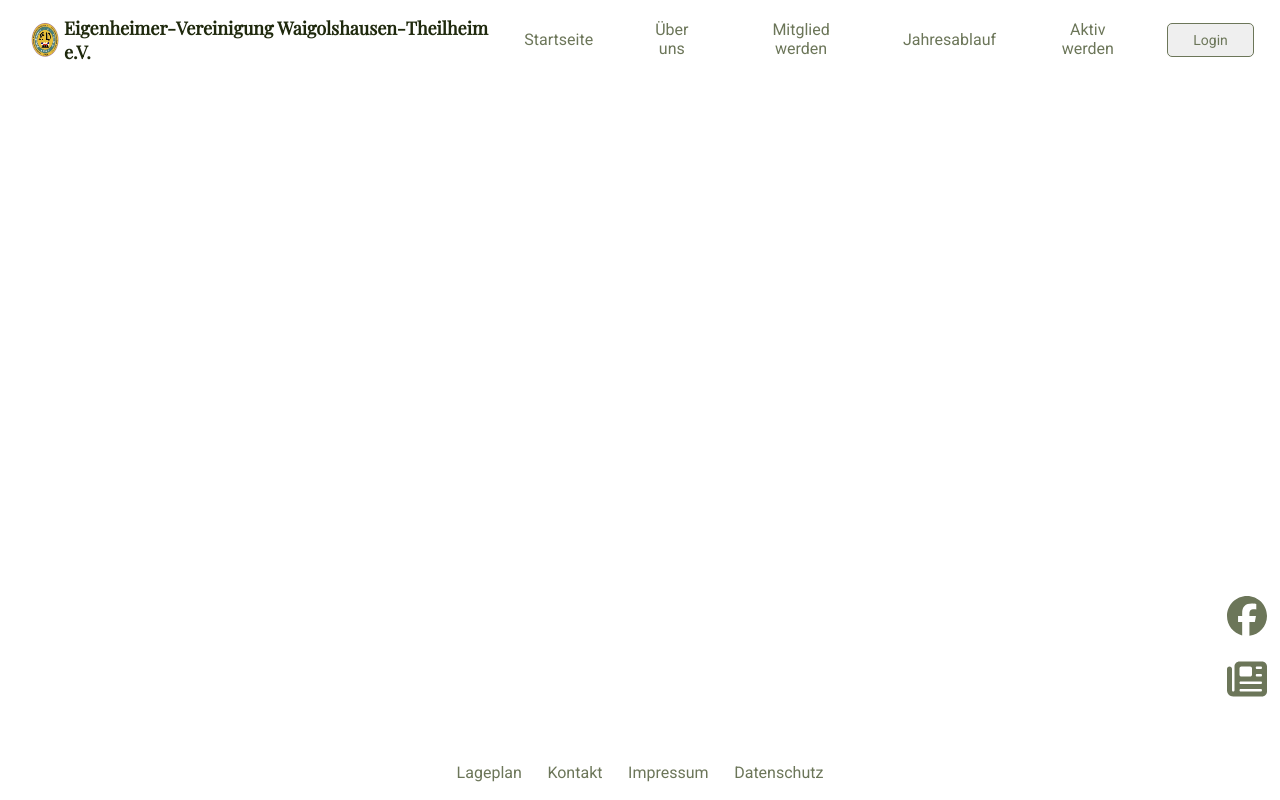
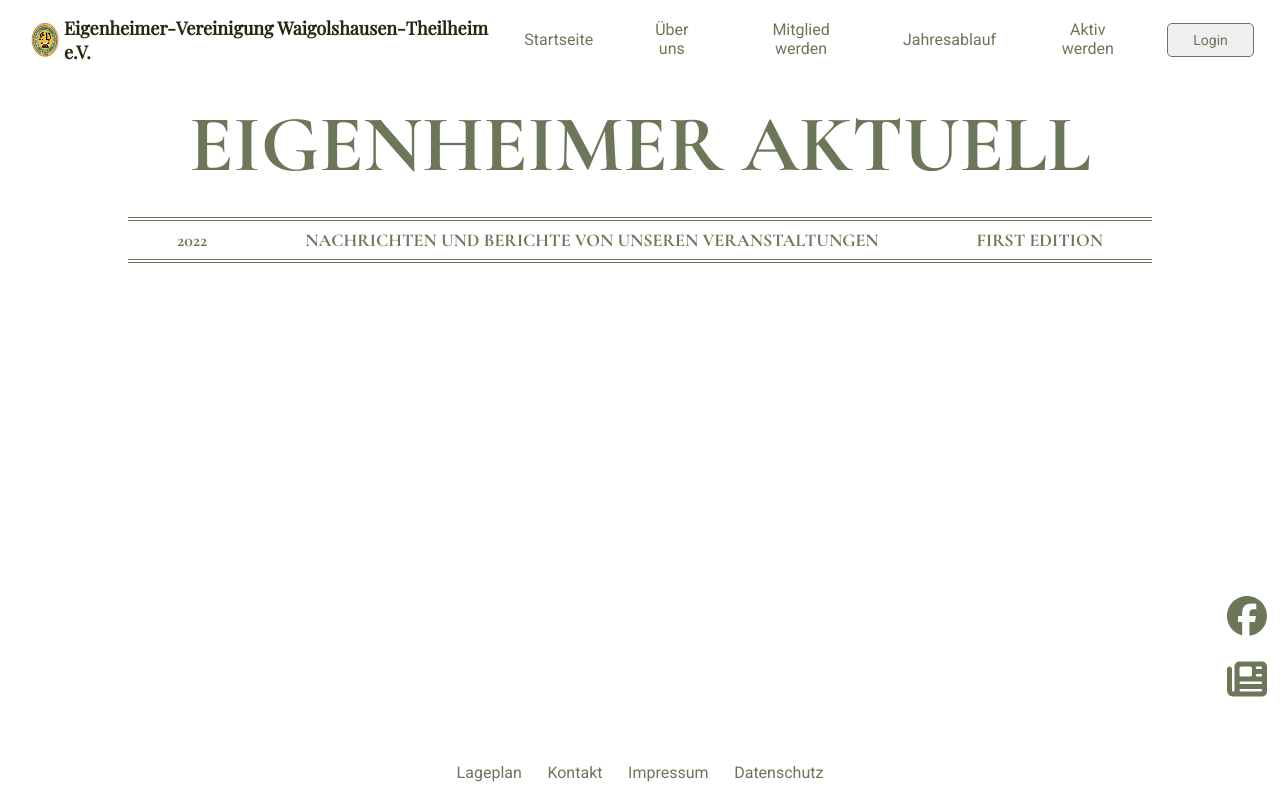
Before and after one commit to werthmannsupercode/ehv_vereinsseite, a React (Create React App) app in the folder frontend/: page /ehvnews in a window 1280 px wide. Built offline with nearby package versions, Linux system fonts and the light colour scheme; no server answers.

Commit message:
started newspaper

```diff
--- a/frontend/src/pages/EhvNews.js
+++ b/frontend/src/pages/EhvNews.js
@@ -2,10 +2,17 @@ import Navbar from "../components/Navigation/Navbar";
 import Sidebar from "../components/Sidebar";
 import Footer from "../components/Footer";
 
+import "./../styles/EhvNewsStyles.css";
+
 const EhvNews = () => {
-    return (<div>
+    return (<div className="news">
         <Navbar />
-        <h1>EHV News</h1>
+        <h1 className="newsHaedline">EIGENHEIMER AKTUELL</h1>
+        <article className="newsSubtitle">
+            <h2>2022</h2>
+            <h2>NACHRICHTEN UND BERICHTE VON UNSEREN VERANSTALTUNGEN</h2>
+            <h2>FIRST EDITION</h2>
+        </article>
         <Sidebar />
         <Footer />
     </div>);
--- /dev/null
+++ b/frontend/src/styles/EhvNewsStyles.css
@@ -0,0 +1,25 @@
+@import url('https://fonts.googleapis.com/css2?family=Cormorant+Garamond:ital,wght@0,300;0,400;0,500;0,600;0,700;1,300;1,400;1,500&display=swap');
+
+.newsHaedline {
+    font-family: 'Cormorant Garamond', serif;
+    font-size: 8rem;
+    padding: 12vh 0 3vh 0;
+    color: rgb(108, 118, 89);
+    text-align: center;
+}
+
+.newsSubtitle h2 {
+    font-size: 1.8rem;
+    padding: 1vh 0;
+    color: rgb(108, 118, 89);
+    font-family: 'Cormorant Garamond', serif;
+}
+
+.newsSubtitle {
+    display: flex;
+    justify-content: space-around;
+    width: 80vw;
+    border-top: 4px double rgb(108, 118, 89);
+    border-bottom: 4px double rgb(108, 118, 89);
+    margin: 0 10vw;
+}
```
